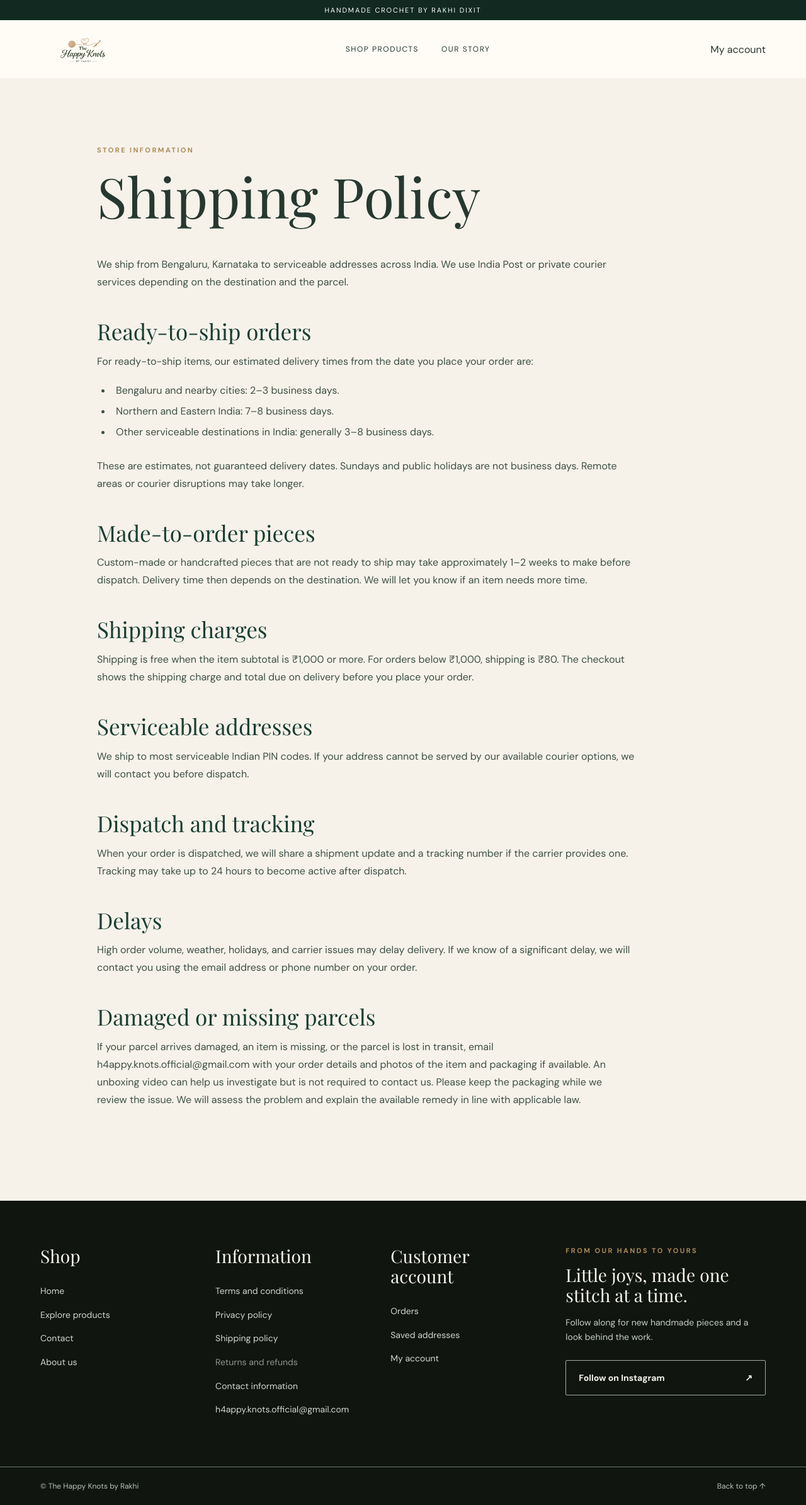
After one commit to SuspiciousChip/happy-knots-shop, a Flask app: template frontend/templates/shipping.html in a window 1280 px wide. The commit adds this page. Shown: the whole page at 63% size. Run offline with Flask 3, Linux system fonts and the light colour scheme; the template is opened without the code that fills it: most values are stand-ins (such as "Sample title", 1, 10 or a date in 2020).

Commit message:
Add Karnataka shipping policy and checkout rates

```diff
--- a/frontend/static/checkout.js
+++ b/frontend/static/checkout.js
@@ -1 +1 @@
-const money=n=>'₹'+(n/100).toLocaleString('en-IN',{minimumFractionDigits:2});let cart;try{cart=JSON.parse(localStorage.getItem('happy-knots-cart')||'{}')}catch{cart={}}const entries=Object.entries(cart||{}).map(([id,q])=>[products.find(p=>p.id===Number(id)),Number(q)]).filter(([p,q])=>p&&Number.isSafeInteger(q)&&q>0);document.querySelector('#checkoutItems').value=JSON.stringify(entries.map(([p,quantity])=>({id:p.id,quantity})));const review=document.querySelector('#checkoutReview');if(entries.length){for(const [p,q] of entries){const row=document.createElement('p');row.textContent=`${p.name} × ${q} — ${money(p.price_paise*q)}`;review.append(row)}}else{review.textContent='Your bag is empty. Add a product before checkout.';document.querySelector('#placeOrder').disabled=true}document.querySelector('#subtotal').textContent=money(entries.reduce((n,[p,q])=>n+p.price_paise*q,0));document.querySelector('#orderForm').addEventListener('submit',()=>{document.querySelector('#placeOrder').disabled=true});
+const money=n=>'₹'+(n/100).toLocaleString('en-IN',{minimumFractionDigits:2});let cart;try{cart=JSON.parse(localStorage.getItem('happy-knots-cart')||'{}')}catch{cart={}}const entries=Object.entries(cart||{}).map(([id,q])=>[products.find(p=>p.id===Number(id)),Number(q)]).filter(([p,q])=>p&&Number.isSafeInteger(q)&&q>0);document.querySelector('#checkoutItems').value=JSON.stringify(entries.map(([p,quantity])=>({id:p.id,quantity})));const review=document.querySelector('#checkoutReview');if(entries.length){for(const [p,q] of entries){const row=document.createElement('p');row.textContent=`${p.name} × ${q} — ${money(p.price_paise*q)}`;review.append(row)}}else{review.textContent='Your bag is empty. Add a product before checkout.';document.querySelector('#placeOrder').disabled=true}const subtotal=entries.reduce((n,[p,q])=>n+p.price_paise*q,0);const shippingElement=document.querySelector('#shippingFee');const shipping=subtotal>=Number(shippingElement.dataset.threshold)?0:Number(shippingElement.dataset.standardFee);document.querySelector('#subtotal').textContent=money(subtotal);shippingElement.textContent=entries.length?shipping===0?'Free':money(shipping):'—';document.querySelector('#grandTotal').textContent=entries.length?money(subtotal+shipping):'—';document.querySelector('#orderForm').addEventListener('submit',()=>{document.querySelector('#placeOrder').disabled=true});
--- a/frontend/static/style.css
+++ b/frontend/static/style.css
@@ -93,3 +93,5 @@
 .legal-copy p{margin:0 0 18px}
 .legal-copy ul{padding-left:24px;margin:0 0 26px}
 .legal-copy li{padding-left:6px;margin:5px 0}
+.checkout-summary .checkout-grand-total{border-top:1px solid #ccd2c6;padding-top:18px;font-weight:700;color:var(--green)}
+.checkout-summary a{text-decoration:underline;text-underline-offset:3px}
--- a/frontend/templates/account.html
+++ b/frontend/templates/account.html
@@ -20,7 +20,7 @@
       <a class="account-order-row" href="/account/orders/{{ order.id }}">
         <span><strong>Order #{{ order.id }}</strong><small>{{ order.created_at | truncate(10, true, '') }}</small></span>
         <span class="badge">{{ order.status|title }}</span>
-        <strong>₹{{ order.subtotal_paise | money }}</strong>
+        <strong>₹{{ (order.total_paise or order.subtotal_paise) | money }}</strong>
         <span class="order-action">View order</span>
       </a>
       {% endfor %}
--- a/frontend/templates/customer_order.html
+++ b/frontend/templates/customer_order.html
@@ -6,7 +6,9 @@
   <div class="account-intro"><h1>Order #{{ order.id }}</h1><p>{{ order.created_at | truncate(10, true, '') }} <span class="badge">{{ order.status|title }}</span></p></div>
   <section class="account-section"><h2>Your items</h2>
     {% for item in order['items'] %}<div class="customer-line"><div><h3>{{ item.product_name }}</h3><p>Quantity {{ item.quantity }}</p></div><strong>₹{{ (item.unit_price_paise * item.quantity) | money }}</strong></div>{% endfor %}
-    <p class="customer-total"><span>Total</span><strong>₹{{ order.subtotal_paise | money }}</strong></p>
+    <p class="customer-total"><span>Items</span><strong>₹{{ order.subtotal_paise | money }}</strong></p>
+    <p class="customer-total"><span>Shipping</span><strong>{{ 'Free' if not order.shipping_paise else '₹' + (order.shipping_paise | money) }}</strong></p>
+    <p class="customer-total"><span>Total due on delivery</span><strong>₹{{ (order.total_paise or order.subtotal_paise) | money }}</strong></p>
     <p>Payment: cash on delivery.</p>
   </section>
   <section class="account-section"><h2>Delivery details</h2><p>{{ order.customer_name }}<br>{{ order.phone }}</p><p class="address-lines">{{ order.address }}</p><p>{{ order.email }}</p></section>
--- a/frontend/templates/footer.html
+++ b/frontend/templates/footer.html
@@ -11,7 +11,7 @@
       <h2>Information</h2>
       <a href="/terms">Terms and conditions</a>
       <a href="/privacy">Privacy policy</a>
-      <span class="footer-pending" title="Page coming soon">Shipping policy</span>
+      <a href="/shipping">Shipping policy</a>
       <span class="footer-pending" title="Page coming soon">Returns and refunds</span>
       <a href="/contact">Contact information</a>
       <a href="mailto:h4appy.knots.official@gmail.com">h4appy.knots.official@gmail.com</a>
--- a/frontend/templates/privacy.html
+++ b/frontend/templates/privacy.html
@@ -36,7 +36,7 @@
     <p>We keep account, address, and order information for as long as needed to provide the service, respond to support requests, maintain order records, and meet applicable legal obligations. To request deletion or correction, contact us using the details below. Some order records may need to be retained where required by law.</p>
 
     <h2>9. Processing locations</h2>
-    <p>The Happy Knots is based in India. Our service providers may process or store information in other countries where they operate.</p>
+    <p>The Happy Knots is based in Bengaluru, Karnataka, India. Our service providers may process or store information in other countries where they operate.</p>
 
     <h2>10. Children’s privacy</h2>
     <p>Our website is not intended for children under 18. If you believe a child has provided personal information to us, please contact us so we can review and address it.</p>
@@ -52,7 +52,7 @@
 
     <h2>14. Contact us</h2>
     <p>If you have questions about this policy or your personal information, contact:</p>
-    <p>The Happy Knots<br>Email: <a href="mailto:h4appy.knots.official@gmail.com">h4appy.knots.official@gmail.com</a><br>Address: B3,Snn Raj Etternia near Tcis silver county road harulur</p>
+    <p>The Happy Knots<br>Email: <a href="mailto:h4appy.knots.official@gmail.com">h4appy.knots.official@gmail.com</a><br>Address: B3, Snn Raj Etternia, near Tcis Silver County Road, Haralur, Bengaluru, Karnataka, India</p>
   </div>
 </main>
 {% endblock %}
--- /dev/null
+++ b/frontend/templates/shipping.html
@@ -0,0 +1,40 @@
+{% extends 'base.html' %}
+{% block title %}Shipping Policy | The Happy Knots{% endblock %}
+{% block body %}
+<div class="announcement">Handmade crochet by Rakhi Dixit</div>
+<header class="site-header"><a href="/" class="logo"><img src="/static/assets/happy-knots-logo.png" alt="The Happy Knots"></a><nav><a href="/shop">Shop products</a><a href="/#story">Our story</a></nav><a href="{{ '/account' if customer else '/account/login' }}">{{ 'My account' if customer else 'Sign in' }}</a></header>
+<main class="legal-page wrap">
+  <span class="eyebrow">Store information</span>
+  <h1>Shipping Policy</h1>
+  <div class="legal-copy">
+    <p>We ship from Bengaluru, Karnataka to serviceable addresses across India. We use India Post or private courier services depending on the destination and the parcel.</p>
+
+    <h2>Ready-to-ship orders</h2>
+    <p>For ready-to-ship items, our estimated delivery times from the date you place your order are:</p>
+    <ul>
+      <li>Bengaluru and nearby cities: 2–3 business days.</li>
+      <li>Northern and Eastern India: 7–8 business days.</li>
+      <li>Other serviceable destinations in India: generally 3–8 business days.</li>
+    </ul>
+    <p>These are estimates, not guaranteed delivery dates. Sundays and public holidays are not business days. Remote areas or courier disruptions may take longer.</p>
+
+    <h2>Made-to-order pieces</h2>
+    <p>Custom-made or handcrafted pieces that are not ready to ship may take approximately 1–2 weeks to make before dispatch. Delivery time then depends on the destination. We will let you know if an item needs more time.</p>
+
+    <h2>Shipping charges</h2>
+    <p>Shipping is free when the item subtotal is ₹1,000 or more. For orders below ₹1,000, shipping is ₹80. The checkout shows the shipping charge and total due on delivery before you place your order.</p>
+
+    <h2>Serviceable addresses</h2>
+    <p>We ship to most serviceable Indian PIN codes. If your address cannot be served by our available courier options, we will contact you before dispatch.</p>
+
+    <h2>Dispatch and tracking</h2>
+    <p>When your order is dispatched, we will share a shipment update and a tracking number if the carrier provides one. Tracking may take up to 24 hours to become active after dispatch.</p>
+
+    <h2>Delays</h2>
+    <p>High order volume, weather, holidays, and carrier issues may delay delivery. If we know of a significant delay, we will contact you using the email address or phone number on your order.</p>
+
+    <h2>Damaged or missing parcels</h2>
+    <p>If your parcel arrives damaged, an item is missing, or the parcel is lost in transit, email <a href="mailto:h4appy.knots.official@gmail.com">h4appy.knots.official@gmail.com</a> with your order details and photos of the item and packaging if available. An unboxing video can help us investigate but is not required to contact us. Please keep the packaging while we review the issue. We will assess the problem and explain the available remedy in line with applicable law.</p>
+  </div>
+</main>
+{% endblock %}
```
Also changed, not shown: backend/server.js (+8 -4 lines), backend/shipping.js (added, +7 -0 lines), frontend/templates/checkout.html (+1 -1 lines), node-tests/migration.test.js (+22 -3 lines).
